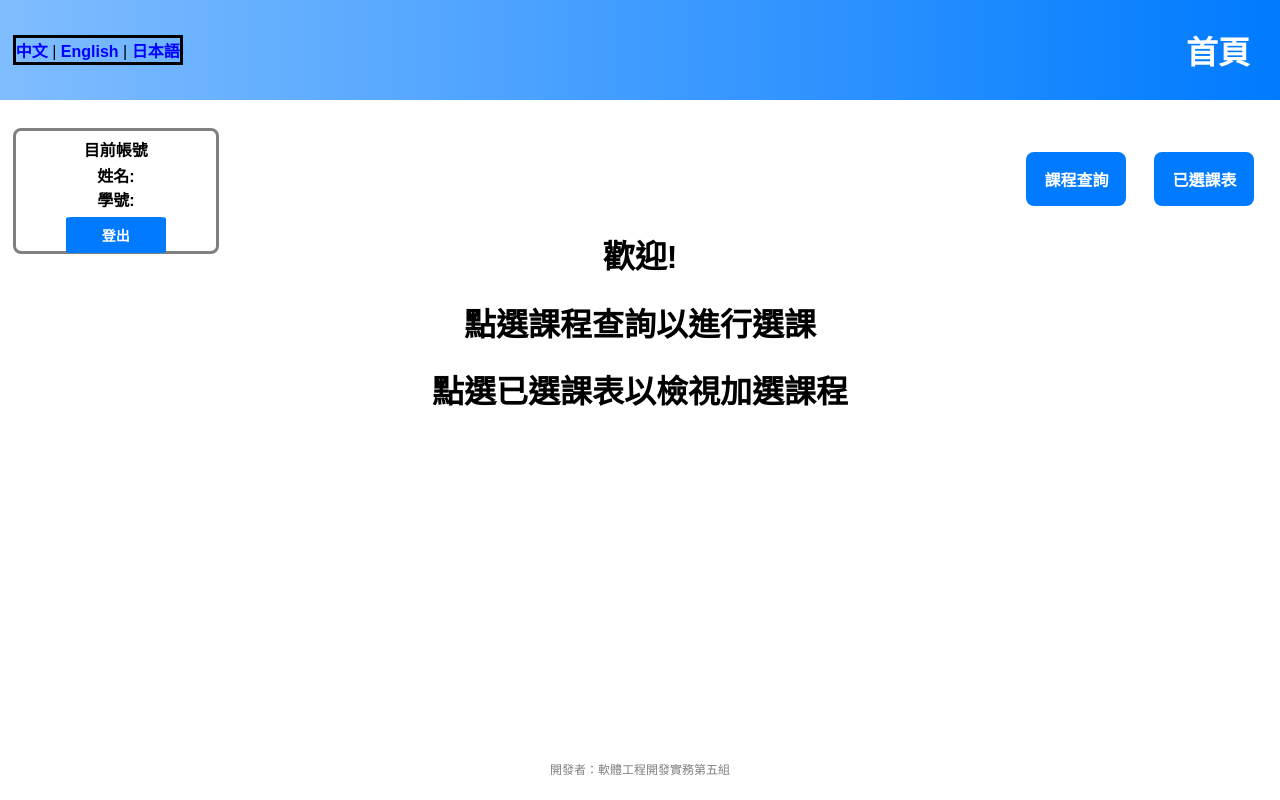
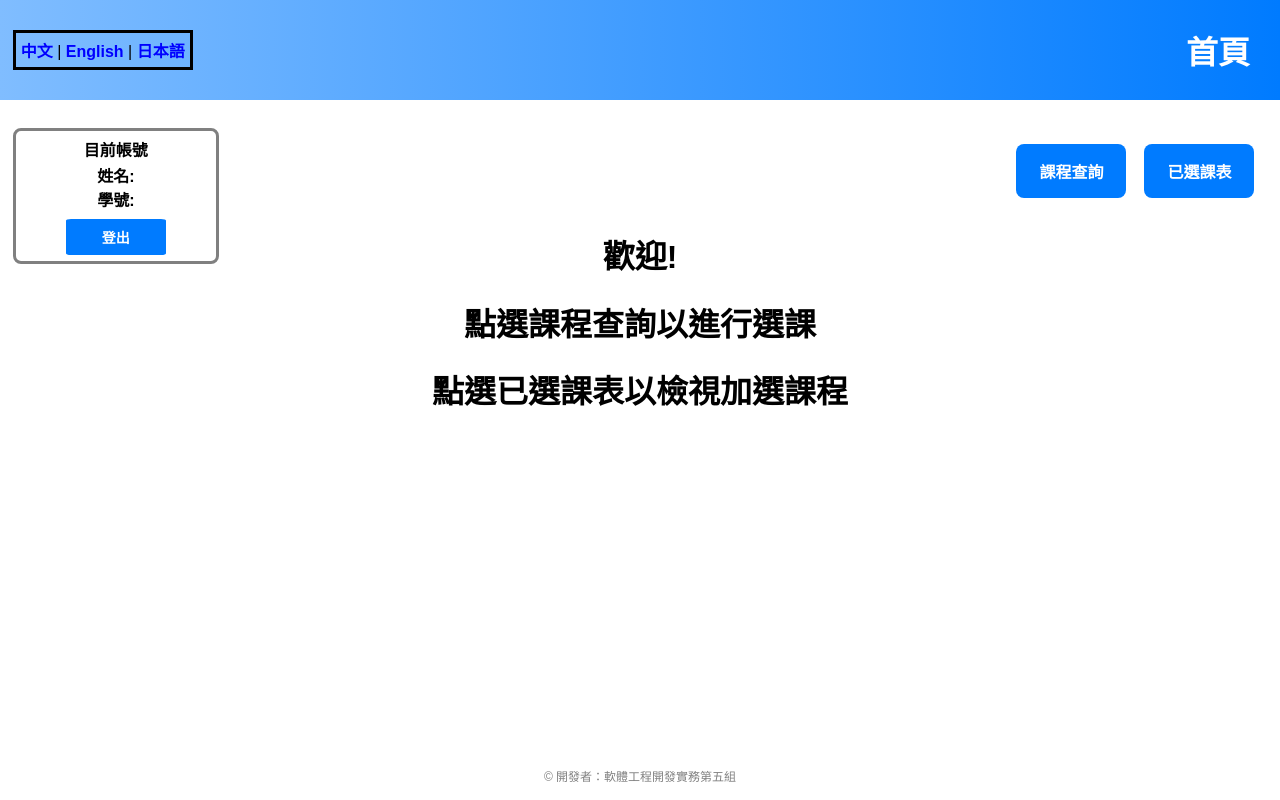
Before and after one commit to Fonzzznkk/D1149665, a Django app: template software/mysite/myapp/templates/myapp/homepage.html in a window 1280 px wide. Run offline with Django 5.2, Linux system fonts and the light colour scheme; the template is opened without the code that fills it, so the values that code supplies are empty; some libraries are stand-ins or nearby versions.

Commit message:
update home page

```diff
--- a/software/mysite/myapp/templates/myapp/homepage.html
+++ b/software/mysite/myapp/templates/myapp/homepage.html
@@ -60,15 +60,18 @@
             color: white;
             justify-content: center;
         }
+        /*語言*/
         .language {
             position: relative;
             left: 1%;
             border: solid;
+            padding: 5px;
         }
         .language a {
             color: blue;
             text-decoration: none;
             font-weight: bold;
+            transition: 0.3s;
         }
         .language a:hover {
             color: red;
@@ -82,7 +85,7 @@
             border-collapse: collapse;
             border-radius: 8px;
             width: 200px;
-            height: 120px;
+            height: 130px;
             text-align: center;
         }
         .account p {
@@ -97,7 +100,7 @@
         /*登出*/
         .logout {
             position: relative;
-            top: 5%;
+            top: 6%;
             margin: 0 auto;
             color: white;
             font-size: 14px;
@@ -114,13 +117,13 @@
         }
         .button {
             position: absolute;
-            top: 19%;
+            top: 18%;
             text-align: center;
             color: white;
             font-size: 16px;
             font-weight: bold;
             background-color: #007bff;
-            width: 100px;
+            width: 110px;
             padding: 15px;
             border: none;
             border-radius: 8px;
@@ -149,7 +152,7 @@
         /*頁尾*/
         .footer {
             position: absolute;
-            top: 95%;
+            bottom: 2%;
             left: 0;
             right: 0;
             text-align: center;
@@ -183,7 +186,7 @@
         <h1>{% trans "點選課程查詢以進行選課" %}</h1>
         <h1>{% trans "點選已選課表以檢視加選課程" %}</h1>
     </div>
-    <div class="footer"> {% trans "開發者：軟體工程開發實務第五組" %} </div>
+    <div class="footer"> © 開發者：軟體工程開發實務第五組 </div>
     <script>
         // 當頁面載入時彈出提醒
 
```
